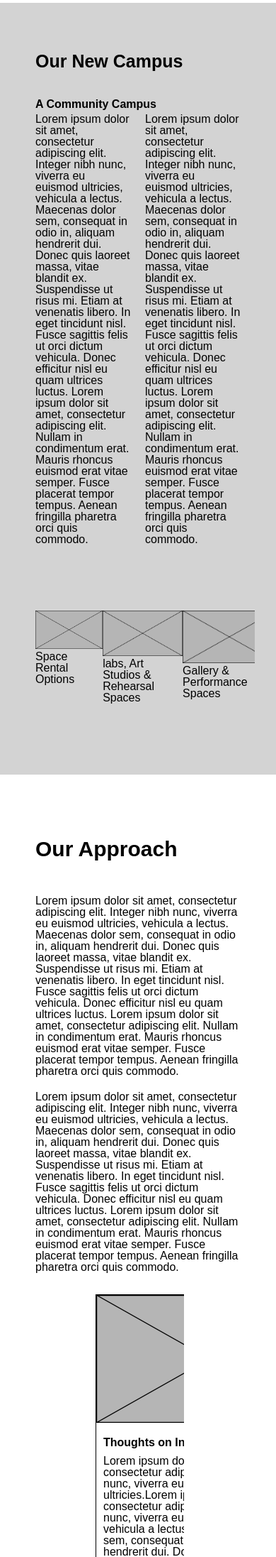
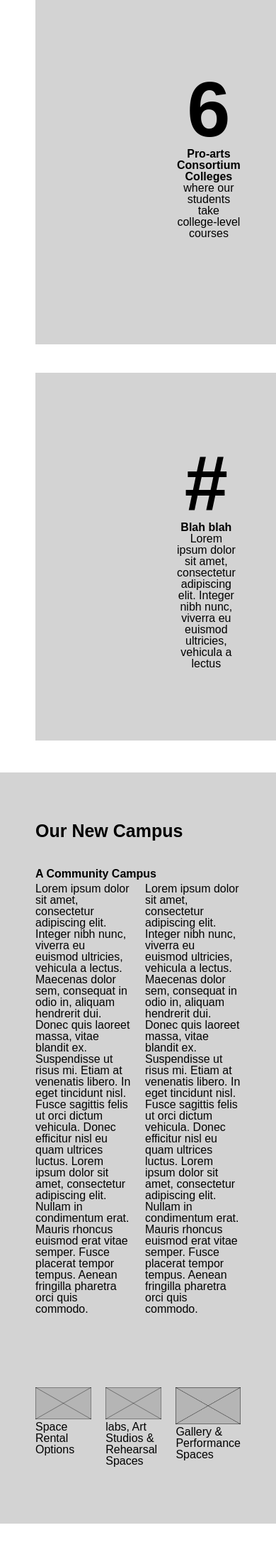
Before and after one commit to Artists-for-Humanity/BAA-prototype, a PHP site: page /about in a window 390 px wide. Shown: the part 1997-4190 px from the top of the page at 71% size. Run offline with PHP 8.4, Linux system fonts and the light colour scheme.

Commit message:
refactors more html and css

```diff
--- a/site/about/campus-images-mobile.php
+++ /dev/null
@@ -1,20 +0,0 @@
-<div class="campus-image-mobile">
-          <div class="campus-image-mobile-div">
-            <div class="campus-image-mobile-edit-1">
-              <img src=" ../assets/images/placeholder-image-rectangle.png" alt="placeholder-image-rectangle">
-              <p> Space Rental Options</p>
-            </div>
-          </div>
-          <div class="campus-image-mobile-div">
-            <div class="campus-image-mobile-edit-2">
-              <img src="../assets/images/placeholder-image-rectangle.png" alt="placeholder-image-rectangle">
-              <p>labs, Art Studios & Rehearsal Spaces</p>
-            </div>
-          </div>
-          <div class="campus-image-mobile-div">
-            <div class="campus-image-mobile-edit-3">
-              <img src="../assets/images/placeholder-image-rectangle.png" alt="placeholder-image-rectangle">
-              <p>Gallery & Performance Spaces</p>
-            </div>
-          </div>
-        </div>
--- a/site/about/index.php
+++ b/site/about/index.php
@@ -171,7 +171,7 @@
     <div class="information">
       <div class="info-box-wrapper">
         <div class="info-box-row-1">
-          <div class="box-1">
+          <div class="story-box">
             <div class="info-box-h1">
               <h1>6</h1>
             </div>
@@ -179,14 +179,14 @@
             <h3> Consortium Colleges</h3>
             <p>where our students take college-level courses</p>
           </div>
-          <div class="box-2">
+          <div class="story-box">
             <div class="info-box-h1">
               <h1>8</h1>
             </div>
             <h2>Hour School Days</h2>
             <p>Our school day is longer than at other schools to accomodate our dual curriculum</p>
           </div>
-          <div class="box-3">
+          <div class="story-box">
             <div class="info-box-h1">
               <h1>96</h1>
             </div>
@@ -196,7 +196,7 @@
           </div>
         </div>
         <div class="info-box-row-2">
-          <div class="box-4">
+          <div class="story-box">
             <div class="info-box-h1">
               <h1>#</h1>
             </div>
@@ -205,14 +205,14 @@
               ultricies,
               vehicula a lectus</p>
           </div>
-          <div class="box-5">
+          <div class="story-box">
             <div class="info-box-h1">
               <h1>60</h1>
             </div>
             <h2>Perfomances &</h2>
             <p>exhibitions in 2021</p>
           </div>
-          <div class="box-6">
+          <div class="story-box">
             <div class="info-box-h1">
               <h1>#</h1>
             </div>
@@ -267,9 +267,6 @@
             <p>Gallery & Performance Spaces</p>
           </div>
         </div>
-        <!-- CAMPUS MOBILE IMAGES PHP -->
-        <?php include "campus-images-mobile.php" ?>
-        <!-- CAMPUS MOBILE IMAGES PHP -->
       </div>
     </div>
     <div class="our-approach">
--- a/site/about/styles.css
+++ b/site/about/styles.css
@@ -170,40 +170,11 @@
 
  /* HISTORY ROW ONTOP */
 
- .box-1 {
+ .story-box {
+     padding: 100px 200px 100px 200px;
      background-color: lightgray;
-     padding: 100px 155px 100px 155px;
      margin: 20px;
- }
-
- .box-2 {
-     background-color: gray;
-     padding: 100px 100px 100px 100px;
-     margin: 20px;
- }
-
- .box-3 {
-     background-color: lightgray;
-     padding: 100px 195px 100px 195px;
-     margin: 20px;
- }
-
- .box-4 {
-     background-color: lightgray;
-     padding: 100px 100px 100px 100px;
-     margin: 20px;
- }
-
- .box-5 {
-     background-color: lightgray;
-     padding: 100px 220px 100px 220px;
-     margin: 20px;
- }
-
- .box-6 {
-     background-color: gray;
-     padding: 100px;
-     margin: 20px;
+     text-align: center;
  }
 
  .info-box-h1 {
@@ -257,25 +228,24 @@
  }
 
  .campus-image-edit-1 {
-     width: 800px;
-     height: 300px;
+     width: 100%;
+     margin-left: 20px;
  }
 
  .campus-image-edit-2 {
-     width: 800px;
-     height: 300px;
-     margin: 0px 10px 0px 10px;
+     width: 100%;
+     margin: 0px 20px 0px 20px;
  }
 
  .campus-image-edit-3 {
-     width: 800px;
-     height: 300px;
+     margin-right: 20px;
+     width: 100%
  }
 
  .campus-image-alignment {
      display: flex;
      flex-direction: row;
-     margin: 60px 20px 0px 20px;
+     margin-top: 30px;
  }
 
  .campus-info-1 {
@@ -435,19 +405,7 @@
          display: none;
      }
 
-     .info-box-mobile {
-         display: none;
-     }
-
-     .campus-image-mobile {
-         display: none;
-     }
-
      .campus-more-info {
-         display: none;
-     }
-
-     .campus-image-mobile-div {
          display: none;
      }
 
@@ -507,22 +465,6 @@
          display: none;
      }
 
-     .campus-image-alignment {
-         display: none;
-     }
-
-     .campus-image-edit-1 {
-         display: none;
-     }
-
-     .campus-image-edit-2 {
-         display: none;
-     }
-
-     .campus-image-edit-3 {
-         display: none;
-     }
-
      .footer-items-row {
          display: none;
      }
@@ -540,30 +482,6 @@
      }
 
      .about-title {
-         display: none;
-     }
-
-     .box-3 {
-         display: none;
-     }
-
-     .box-1 {
-         display: none;
-     }
-
-     .box-2 {
-         display: none;
-     }
-
-     .box-4 {
-         display: none;
-     }
-
-     .box-5 {
-         display: none;
-     }
-
-     .box-6 {
          display: none;
      }
 
@@ -613,39 +531,12 @@
      /* TOP PAGE */
 
      .info-box-mobile {
-         display: flex;
-         flex-direction: row;
          overflow: scroll;
      }
 
-     .mobile-box-info-cards {
-         padding: 100px 200px 100px 200px;
-         background-color: lightgray;
-         margin: 20px;
-         text-align: center;
-     }
-
-
      /* INFORMATION ROW ONTOP */
-     .campus-image-mobile-edit-1 {
-         width: 100%;
-         margin: 20px;
-     }
-
-     .campus-image-mobile-edit-2 {
-         width: 100%;
-         margin: 20px;
-     }
-
-     .campus-image-mobile-edit-3 {
-         width: 100%;
-         margin: 20px;
-     }
-
-     .campus-image-mobile {
+     .campus-image-alignment {
          overflow: scroll;
-         display: flex;
-         flex-direction: row;
      }
 
      .campus-more-info {
```
